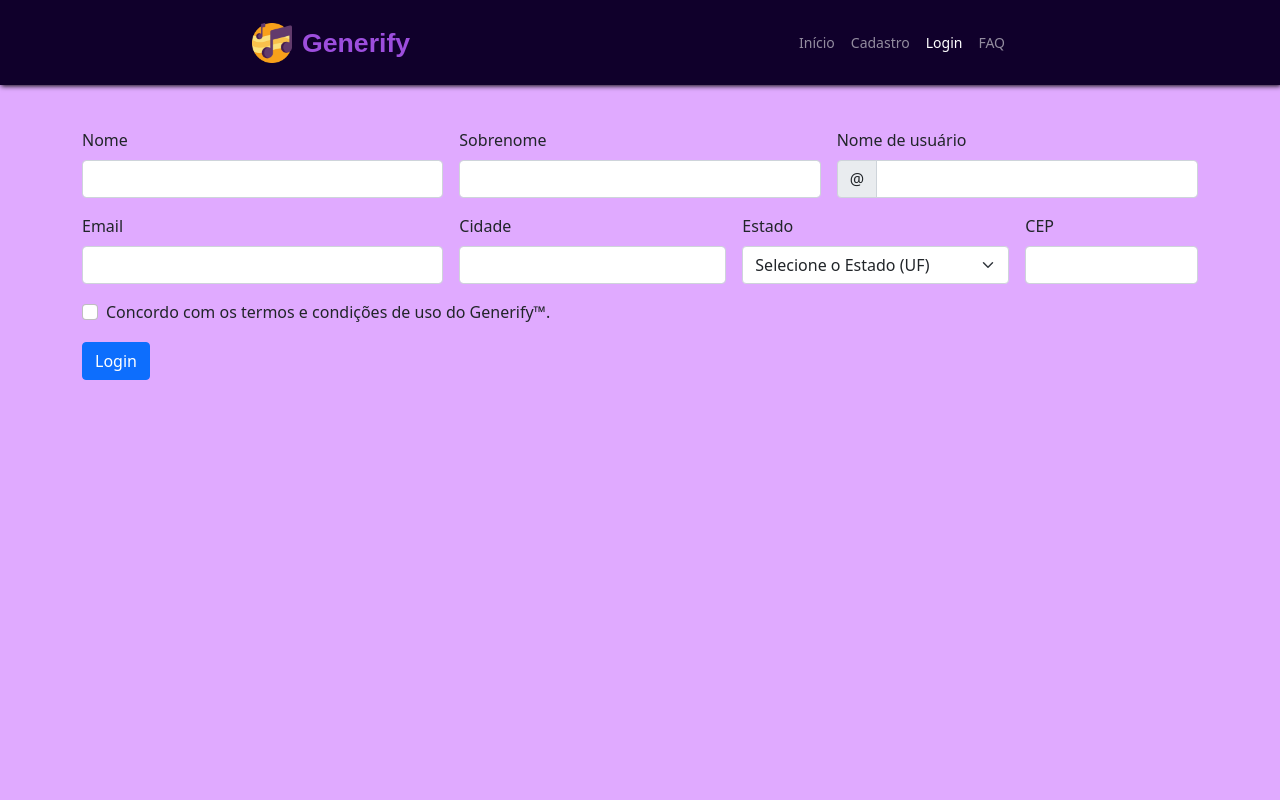
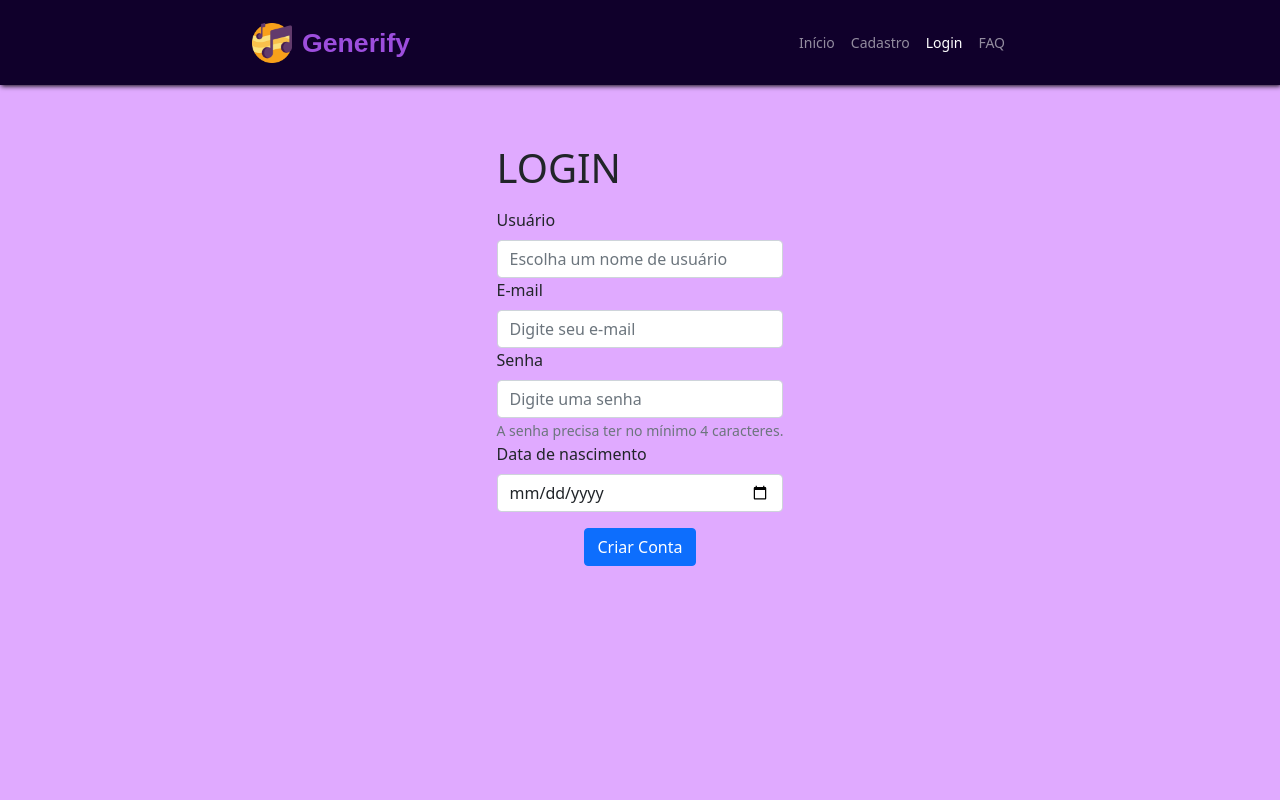
Before and after one commit to marceloasfor/generify-react, a React (Create React App) app: page /login in a window 1280 px wide. Shown: the top 800 px of the page. Built offline with nearby package versions, Linux system fonts and the light colour scheme; a web font is replaced by a local one.

Commit message:
account creation and login authentication DONE; comments added to the project

```diff
--- /dev/null
+++ b/src/context/AuthContext.jsx
@@ -0,0 +1,33 @@
+import React, { createContext, useState } from "react";
+import formErrors from '../pages/form';
+
+const Context = createContext();
+
+function AuthProvider({ children }) {   // Component for context validations
+
+    const [authenticated, setAuthenticated] = useState(false);  // Boolean if user is athenticated
+    const users = [];   // Users array
+
+    function handleLogin(userLogin) {   // Search login values in users array
+        const userCheck = users.some(user => user.username === userLogin.username && user.password === userLogin.password);
+        if (userCheck) {
+            setAuthenticated(true);
+        }
+    }
+
+    function createUser(userDetails) {  // Add form values in users array
+        if (Object.keys(formErrors).length === 0) {
+            users.push(userDetails);
+            console.log("Usuário criado!");
+            console.log(users);
+        }
+    }
+
+    return (
+        <Context.Provider value={{ authenticated, handleLogin, createUser }}>
+            {children}
+        </Context.Provider>
+    );
+}
+
+export { Context, AuthProvider };
--- a/src/pages/form.jsx
+++ b/src/pages/form.jsx
@@ -1,39 +1,45 @@
-import React, { useState, useEffect } from "react";
+import React, { useState, useEffect, useContext } from "react";
 import { useNavigate } from "react-router-dom";
 import Form from 'react-bootstrap/Form';
-import Button from 'react-bootstrap/Button'
+import Button from 'react-bootstrap/Button';
+import { Context } from '../context/AuthContext';
 
 const Forms = () => {
-  const initialValues = {
+    const initialValues = { // User values structure
         username: "",
         email: "",
         password: "",
+        passwordCheck: "",
         birthDate: ""
     };
 
-  const navigate = useNavigate();
+    const navigate = useNavigate(); // Hook for routes redirection
+    const { createUser } = useContext(Context); // Authentication validations
 
-  const [formValues, setFormValues] = useState(initialValues);
-  const [formErrors, setFormErrors] = useState({});
-  const [isSubmit, setIsSubmit] = useState(false);
+    const [formValues, setFormValues] = useState(initialValues);    // Manage user values
+    const [formErrors, setFormErrors] = useState({});   // Stores errors in validation
+    const [isSubmit, setIsSubmit] = useState(false);    // Handle if form was submitted for useEffect
 
     const handleChange = (e) => {
         const { name, value } = e.target;
-    setFormValues({ ...formValues, [name]: value });
+        setFormValues({ ...formValues, [name]: value });    // Set user values to input
         //console.log(formValues);
     };
 
     const handleSubmit = (e) => {
         e.preventDefault();
-    setFormErrors(validate(formValues));
+        setFormErrors(validate(formValues));    // Validation
         setIsSubmit(true);
     };
 
-  useEffect(() => {
-    if (Object.keys(formErrors).length === 0 && isSubmit) navigate("/");
-  }, [formErrors]);
+    useEffect(() => {   // Adds user to users array and redirect to Login page if 0 errors found
+        if (Object.keys(formErrors).length === 0 && isSubmit) {
+            createUser(formValues);
+            navigate("/login");
+        }
+    }, [formErrors, isSubmit, navigate, createUser, formValues]);
 
-  const validate = (values) => {
+    const validate = (values) => {  // Inputs validations
         const errors = {};
         const regex = /^[a-z0-9.]+@[a-z0-9]+\.[a-z]+(\.[a-z]+)?$/i;
         if (!values.username) errors.username = "Usuário é obrigatório!";
@@ -46,6 +52,10 @@ const Forms = () => {
             errors.password = "Senha é obrigatória!";
         } else if (values.password.length < 4) {
             errors.password = "a senha deve ter mais de 4 caracteres";
+        }
+        if (values.password !== values.passwordCheck) {
+            errors.password = "O valor não coincide com a senha informada!";
+            errors.passwordCheck = "O valor não coincide com a senha informada!"
         }
         if (!values.birthDate) errors.birthDate = "Data de nascimento é obrigatório!";
 
@@ -64,33 +74,42 @@ const Forms = () => {
                         <Form.Group controlId='formBasicUsername'>
                             <Form.Label>Usuário</Form.Label>
                             <Form.Control type='text' name='username' placeholder='Escolha um nome de usuário' value={formValues.username} onChange={handleChange} />
+                            <Form.Text className="text-muted">
+                                {formErrors.username}
+                            </Form.Text>
                         </Form.Group>
-
-            <p>{formErrors.username}</p>
 
                         <Form.Group controlId="formBasicEmail">
                             <Form.Label>E-mail</Form.Label>
                             <Form.Control type="email" name='email' placeholder="Digite seu e-mail" value={formValues.email} onChange={handleChange} />
+                            <Form.Text className="text-muted">
+                                {formErrors.email}
+                            </Form.Text>
                         </Form.Group>
-
-            <p>{formErrors.email}</p>
 
                         <Form.Group controlId='formBasicPassword'>
                             <Form.Label>Senha</Form.Label>
                             <Form.Control type='password' name='password' placeholder='Digite uma senha' value={formValues.password} onChange={handleChange} />
                             <Form.Text className="text-muted">
-                A senha precisa ter no mínimo 4 caracteres.
+                                {formErrors.password}
                             </Form.Text>
                         </Form.Group>
 
-            <p>{formErrors.password}</p>
+                        <Form.Group controlId='formBasicPasswordDoubleCheck'>
+                            <Form.Label>Confirme a senha</Form.Label>
+                            <Form.Control type='password' name='passwordCheck' placeholder='Repita a senha' value={formValues.passwordCheck} onChange={handleChange} />
+                            <Form.Text className="text-muted">
+                                {formErrors.passwordCheck}
+                            </Form.Text>
+                        </Form.Group>
 
                         <Form.Group controlId="formBasicDatePicker">
                             <Form.Label>Data de nascimento</Form.Label>
                             <Form.Control type="date" name='birthDate' value={formValues.birthDate} onChange={handleChange} />
+                            <Form.Text className="text-muted">
+                                {formErrors.birthDate}
+                            </Form.Text>
                         </Form.Group>
-
-            <p>{formErrors.birthDate}</p>
 
                         <div className='d-flex justify-content-center'>
                             <Button className='mt-3' variant='primary' type='submit'>
--- a/src/pages/login.jsx
+++ b/src/pages/login.jsx
@@ -1,111 +1,89 @@
-import React from "react";
+import React, { useContext, useEffect, useState } from "react";
+import { useNavigate } from "react-router-dom";
+import Form from 'react-bootstrap/Form';
+import Button from 'react-bootstrap/Button'
+import { Context } from '../context/AuthContext';
 
 const Login = () => {
-	return (
-		<div className="pg-form" >
 
-      <div className="container">
-        <form className="row g-3 needs-validation" novalidate>
-          <div className="col-md-4">
-            <label for="validationCustom01" className="form-label">Nome</label>
-            <input type="text" className="form-control" id="validationCustom01" required/>
-            <div className="valid-feedback">
-              Válido!
+    const initialValues = { // Login values structure
+        username: "",
+        email: "",
+        password: "",
+        birthDate: ""
+    };
+
+    const [formValues, setFormValues] = useState(initialValues);    // Manage login values
+    const navigate = useNavigate(); // Hook for routes redirection
+    const { authenticated, handleLogin } = useContext(Context); // Authentication validations
+
+    const handleChange = (e) => {
+        const { name, value } = e.target;
+        setFormValues({ ...formValues, [name]: value });    // Set login values to inputs
+        //console.log(formValues);
+    };
+
+    const handleSubmit = (e) => {
+        e.preventDefault();
+        handleLogin(formValues);    // Check if login values == user values
+    };
+
+    useEffect(() => {   // Listen to authenticated value
+        if (authenticated) {
+            console.log("Usuário reconhecido!");
+            navigate("/home");
+        } else {
+            console.log("Usuário não autenticado!");
+            //navigate("/form");
+        }
+    }, [authenticated, navigate]);
+
+    return (
+        <div className="pg-form container">
+            <div className="pg-form container-fluid row align-items-center justify-content-center">
+                <div className='col-10 col-md-8 col-lg-6 d-flex justify-content-center'>
+                    <Form onSubmit={handleSubmit}>
+                        <Form.Group className="mt-3" controlId="formTitle">
+                            <Form.Label><h1>LOGIN</h1></Form.Label>
+                        </Form.Group>
+
+                        <Form.Group controlId='formBasicUsername'>
+                            <Form.Label>Usuário</Form.Label>
+                            <Form.Control type='text' name='username' placeholder='Escolha um nome de usuário' value={formValues.username} onChange={handleChange} />
+                        </Form.Group>
+
+
+                        <Form.Group controlId="formBasicEmail">
+                            <Form.Label>E-mail</Form.Label>
+                            <Form.Control type="email" name='email' placeholder="Digite seu e-mail" value={formValues.email} onChange={handleChange} />
+                        </Form.Group>
+
+
+                        <Form.Group controlId='formBasicPassword'>
+                            <Form.Label>Senha</Form.Label>
+                            <Form.Control type='password' name='password' placeholder='Digite uma senha' value={formValues.password} onChange={handleChange} />
+                            <Form.Text className="text-muted">
+                                A senha precisa ter no mínimo 4 caracteres.
+                            </Form.Text>
+                        </Form.Group>
+
+
+                        <Form.Group controlId="formBasicDatePicker">
+                            <Form.Label>Data de nascimento</Form.Label>
+                            <Form.Control type="date" name='birthDate' value={formValues.birthDate} onChange={handleChange} />
+                        </Form.Group>
+
+
+                        <div className='d-flex justify-content-center'>
+                            <Button className='mt-3' variant='primary' type='submit'>
+                                Criar Conta
+                            </Button>
+                        </div>
+                    </Form>
+                </div>
             </div>
-          </div>
-          <div className="col-md-4">
-            <label for="validationCustom02" className="form-label">Sobrenome</label>
-            <input type="text" className="form-control" id="validationCustom02" required/>
-            <div className="valid-feedback">
-              Válido!
-            </div>
-          </div>
-          <div className="col-md-4">
-            <label for="validationCustomUsername" className="form-label">Nome de usuário</label>
-            <div className="input-group has-validation">
-              <span className="input-group-text" id="inputGroupPrepend">@</span>
-              <input type="text" className="form-control" id="validationCustomUsername" aria-describedby="inputGroupPrepend" required/>
-              <div className="invalid-feedback">
-                Por favor, insira um nome de usuário.
-              </div>
-            </div>
-          </div>
-          <div className="col-md-4">
-            <label for="userEmail" className="form-label">Email</label>
-            <input type="email" className="form-control" id="userEmail" required/>
-            <div className="invalid-feedback">
-              Por favor, insira um email válido.
-            </div>
-          </div>
-          <div className="col-md-3">
-            <label for="validationCustom03" className="form-label">Cidade</label>
-            <input type="text" className="form-control" id="validationCustom03" required/>
-            <div className="invalid-feedback">
-              Por favor, insira uma cidade válida.
-            </div>
-          </div>
-          <div className="col-md-3">
-            <label for="validationCustom04" className="form-label">Estado</label>
-            <select className="form-select" id="validationCustom04" required>
-              <option selected disabled value="">Selecione o Estado (UF)</option>
-              <option value="Acre">Acre</option>
-              <option value="Alagoas">Alagoas</option>
-              <option value="Amapá">Amapá</option>
-              <option value="Amazonas">Amazonas</option>
-              <option value="Bahia">Bahia</option>
-              <option value="Ceará">Ceará</option>
-              <option value="Distrito Federal">Distrito Federal</option>
-              <option value="Espírito Santo">Espírito Santo</option>
-              <option value="Goiás">Goiás</option>
-              <option value="Maranhão">Maranhão</option>
-              <option value="Mato Grosso">Mato Grosso</option>
-              <option value="Mato Grosso do Sul">Mato Grosso do Sul</option>
-              <option value="Minas Gerais">Minas Gerais</option>
-              <option value="Pará">Pará</option>
-              <option value="Paraíba">Paraíba</option>
-              <option value="Paraná">Paraná</option>
-              <option value="Pernambuco">Pernambuco</option>
-              <option value="Piauí">Piauí</option>
-              <option value="Rio de Janeiro">Rio de Janeiro</option>
-              <option value="Rio Grande do Sul">Rio Grande do Sul</option>
-              <option value="Rio Grande do Norte">Rio Grande do Norte</option>
-              <option value="Rondônia">Rondônia</option>
-              <option value="Roraima">Roraima</option>
-              <option value="Santa Catarina">Santa Catarina</option>
-              <option value="São Paulo">São Paulo</option>
-              <option value="Sergipe">Sergipe</option>
-              <option value="Tocantins">Tocantins</option>
-            </select>
-            <div className="invalid-feedback">
-              Por favor, insira uma estado.
-            </div>
-          </div>
-          <div className="col-md-2">
-            <label for="id_cep" className="form-label">CEP</label>
-            <input type="text" className="form-control" id="id_cep" maxlength="8" required/>
-            <div className="invalid-feedback">
-              Por favor, insira um CEP válido.
-            </div>
-          </div>
-          <div className="col-12">
-            <div className="form-check">
-              <input className="form-check-input" type="checkbox" value="" id="invalidCheck" required/>
-              <label className="form-check-label" for="invalidCheck">
-                Concordo com os termos e condições de uso do Generify&trade;.
-              </label>
-              <div className="invalid-feedback">
-                Você precisa concordar com os temos e condições de uso antes de continuar.
-              </div>
-            </div>
-          </div>
-          <div className="col-12">
-            <button className="btn btn-primary" type="submit">Login</button>
-          </div>
-        </form>
-      </div>
-
-    </div>
-	);
+        </div>
+    );
 };
 
 export default Login;
```
Also changed, not shown: src/App.jsx (+10 -2 lines), src/pages/home.jsx (added, +9 -0 lines), 1 other file (tests, documents, lock files or other folders). Lines whose indentation alone changed are shown as unchanged.
